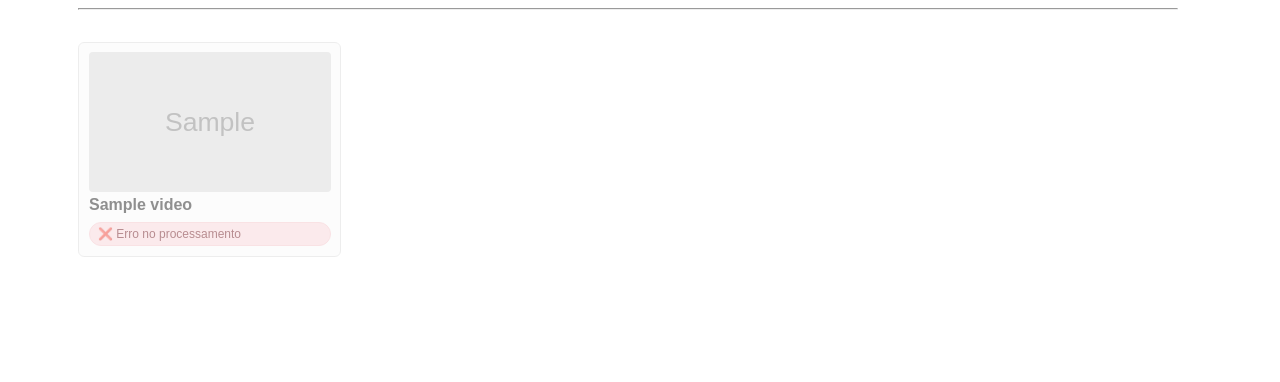
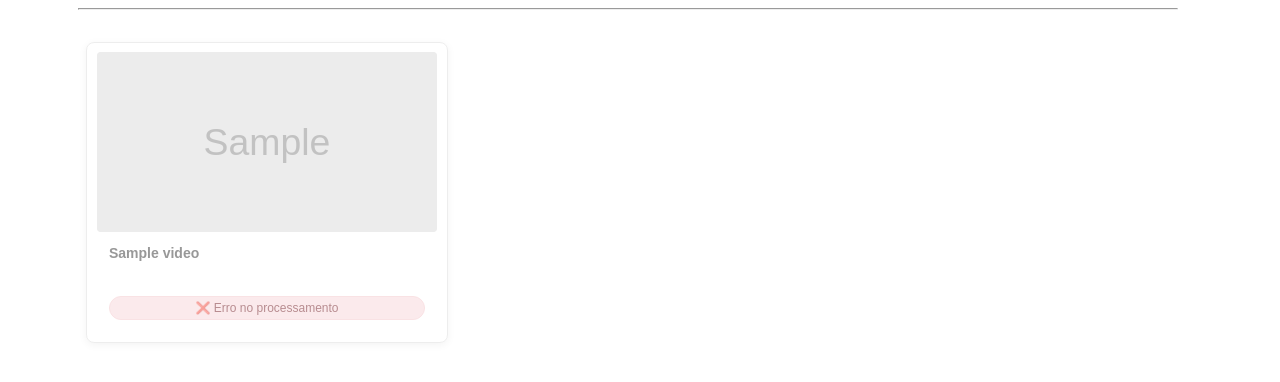
Before and after one commit to 1RodrigoSoares/Waiter, a Flask app: template templates/list.html in a window 1280 px wide. Shown: the part 106-488 px from the top of the page. Run offline with Flask 2, Linux system fonts and the light colour scheme; the template is opened without the code that fills it: most values are stand-ins (such as "Sample title", 1, 10 or a date in 2020); grey boxes marked "Sample" are stand-in pictures.

Commit message:
make style changes

```diff
--- a/templates/list.html
+++ b/templates/list.html
@@ -63,6 +63,62 @@
   position: relative;
 }
 
+.card {
+  width: 100%;
+  height: 280px; /* Fixed height for all cards */
+  display: flex;
+  flex-direction: column;
+  border-radius: 8px;
+  overflow: hidden;
+  box-shadow: 0 2px 8px rgba(0,0,0,0.1);
+  background: white;
+  transition: transform 0.2s ease;
+}
+
+.card:hover {
+  transform: translateY(-2px);
+  box-shadow: 0 4px 16px rgba(0,0,0,0.15);
+}
+
+.thumb {
+  width: 100%;
+  height: 180px; /* Fixed thumbnail height */
+  object-fit: cover;
+  background: #f0f0f0;
+}
+
+.thumb.placeholder {
+  display: flex;
+  align-items: center;
+  justify-content: center;
+  background: #e9ecef;
+  color: #6c757d;
+  font-size: 14px;
+}
+
+.meta {
+  padding: 12px;
+  flex: 1;
+  display: flex;
+  flex-direction: column;
+  justify-content: space-between;
+}
+
+.meta strong {
+  font-size: 14px;
+  font-weight: 600;
+  color: #333;
+  line-height: 1.3;
+  /* Text truncation for long titles */
+  display: -webkit-box;
+  -webkit-line-clamp: 2; /* Show max 2 lines */
+  -webkit-box-orient: vertical;
+  overflow: hidden;
+  text-overflow: ellipsis;
+  margin-bottom: 8px;
+  min-height: 34px; /* Reserve space for 2 lines */
+}
+
 .processing-overlay {
   position: absolute;
   top: 50%;
@@ -97,10 +153,11 @@
 
 .status {
   font-size: 12px;
-  margin-top: 8px;
   padding: 4px 8px;
   border-radius: 12px;
   font-weight: 500;
+  text-align: center;
+  margin-top: auto; /* Push status to bottom */
 }
 
 .status.ready {
@@ -124,7 +181,16 @@
 .card.processing:hover,
 .card.error:hover {
   transform: none;
-  box-shadow: none;
+  box-shadow: 0 2px 8px rgba(0,0,0,0.1);
+}
+
+/* Grid layout for consistent spacing */
+.grid {
+  display: grid;
+  grid-template-columns: repeat(auto-fill, minmax(280px, 1fr));
+  gap: 32px;
+  margin-top: 24px;
+  padding: 0 8px; /* Add small horizontal padding */
 }
 </style>
 
```
